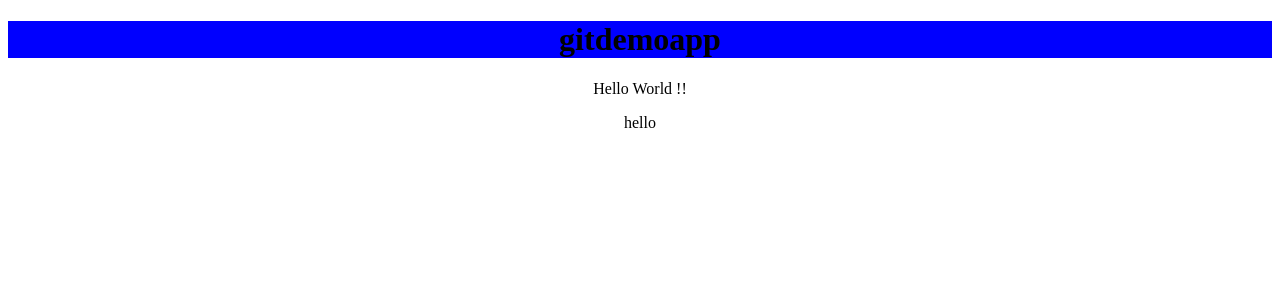
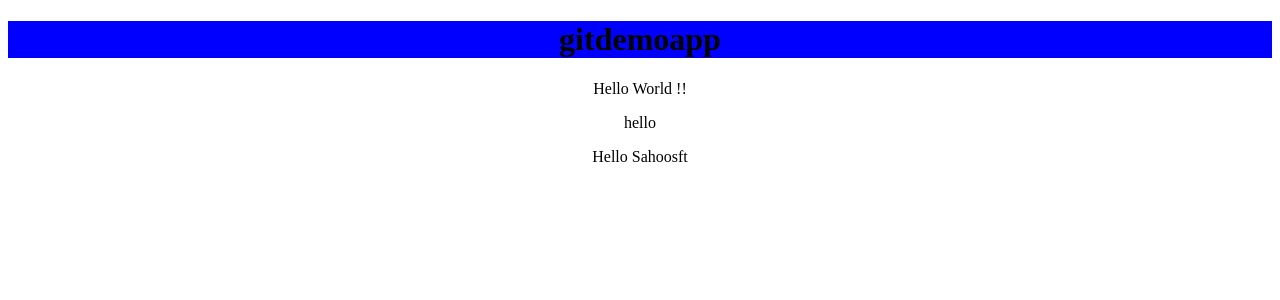
Before and after one commit to sourabhsinghaa-blip/angular21app, an Angular app: page / in a window 1280 px wide. Shown: the top 300 px of the page. Built offline with nearby package versions, Linux system fonts and the light colour scheme.

Commit message:
added hello sahoosft

```diff
--- a/src/app/app.html
+++ b/src/app/app.html
@@ -2,5 +2,7 @@
   <h1>{{title()}}</h1>
   <p>Hello World !!</p>
   hello
+<p>Hello Sahoosft</p>
+
 
 </div>
```
